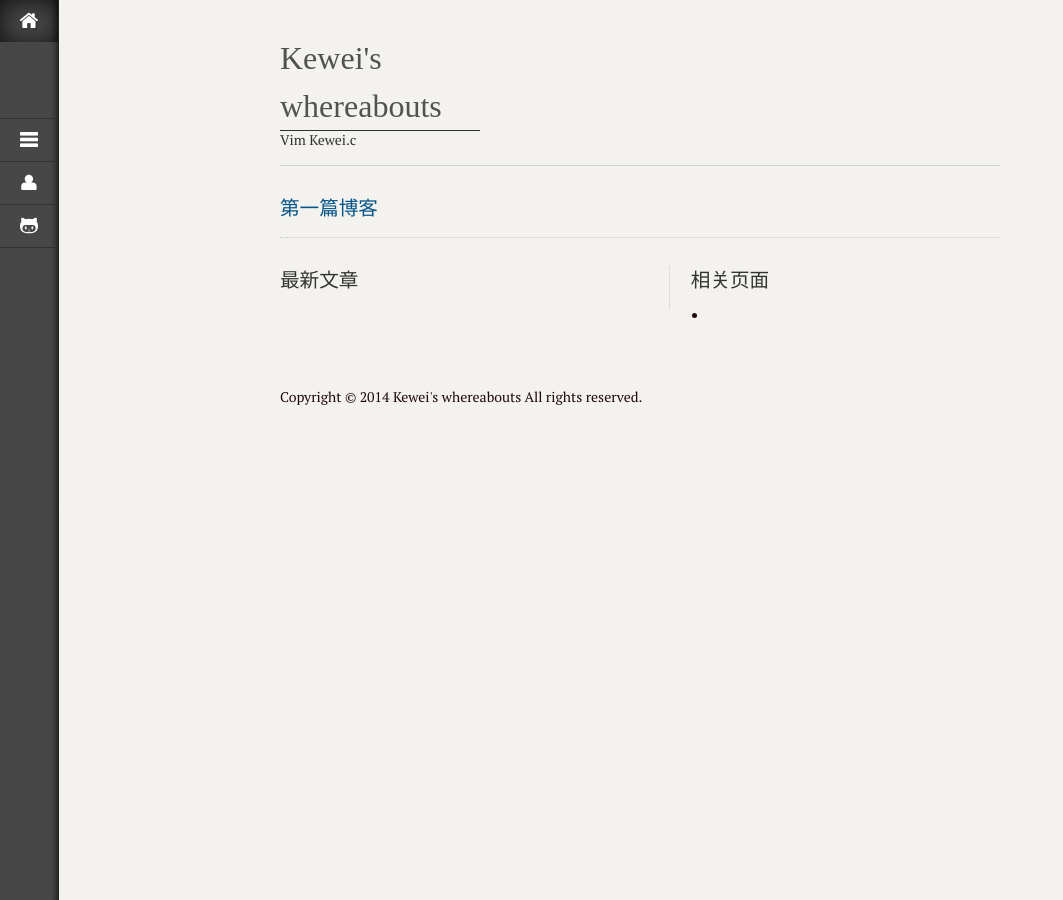
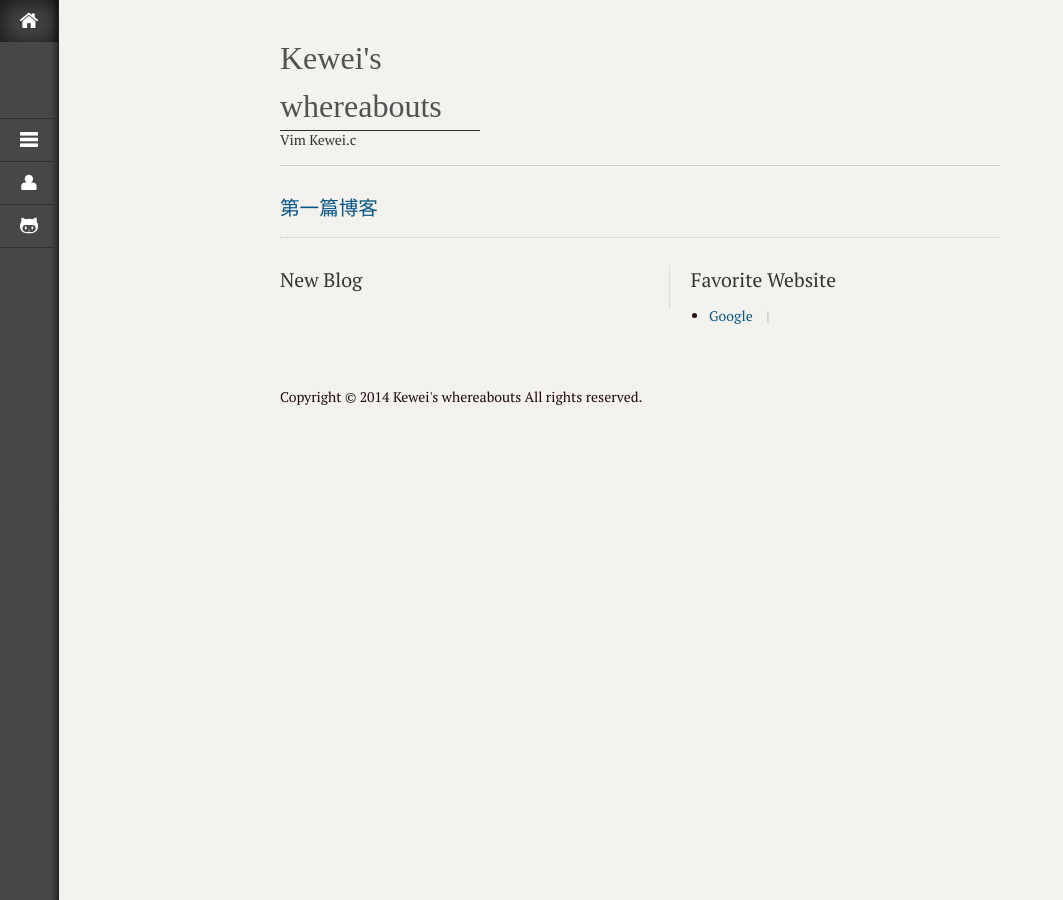
Before and after one commit to keweiyu/blog, a Jekyll site: the page built from index.html, in a window 1280 px wide. Shown: the whole page, without its empty margins (0-1063 px from the left). Built offline with Jekyll 4.4.1, drawn with Linux system fonts in a browser that asks for light colours; the list of posts is cut into pages by our own code.

Commit message:
Add the favorite website
Signed-off-by: Kewei Yu <keweihk@gmail.com>

```diff
--- a/_config.yml
+++ b/_config.yml
@@ -7,7 +7,7 @@ safe: false
 #站点基础配置
 title: Kewei's whereabouts
 subTitle: Vim Kewei.c
-description:
+description: 如鱼得水
 url: http://keweihk.com
 feed: /atom.xml
 
@@ -42,10 +42,10 @@ nav:
   #   icon: icon-github
   #   class: none
 
-#page:
-#  - text: 归档
-#    url: /archives.html
-#    last: true
+page:
+  - text: Google
+    url: http://www.gfsoso.com/
+    last: true
   # - text: 喜欢的网站
   #   url: /links.html
   #   last: true
--- a/index.html
+++ b/index.html
@@ -18,7 +18,7 @@ keywords:
 </article>
 <section class="lotus-double fn-clear">
     <article class="article article-first">
-    <h3>最新文章</h3>
+    <h3>New Blog</h3>
         <ul>
             {% for npost in site.posts limit:10 offset:1   %}
             <li><a href="{{ npost.url }}" pubdate="{{ npost.date | date_to_utc | date: '%Y-%m-%d' }}" title="{{ npost.title }}" rel="bookmark">{{ npost.title }}</a></li>
@@ -26,7 +26,7 @@ keywords:
         </ul>
     </article>
     <article class="article article-last">
-    <h3>相关页面</h3>
+    <h3>Favorite Website</h3>
     <ul>
         <li>
             {% for page in site.page %}
```
